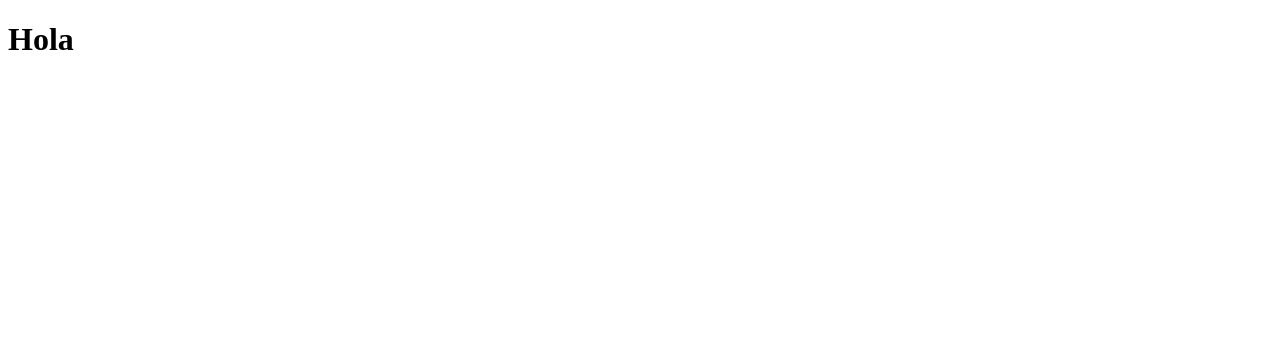
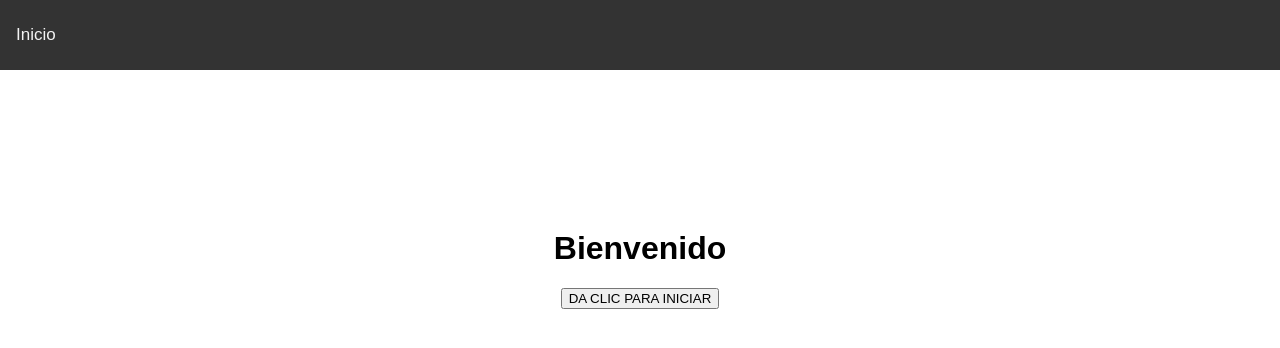
Before and after one commit to rigobertoalag/proyecto-brenda, a React (Create React App) app: page / in a window 1280 px wide. Shown: the top 348 px of the page. Built offline with nearby package versions, Linux system fonts and the light colour scheme.

Commit message:
Categorias implementadas inicio

```diff
--- a/package.json
+++ b/package.json
@@ -8,6 +8,7 @@
     "@testing-library/user-event": "^12.8.3",
     "react": "^17.0.2",
     "react-dom": "^17.0.2",
+    "react-router-dom": "^5.2.0",
     "react-scripts": "4.0.3",
     "web-vitals": "^1.1.1"
   },
--- a/src/App.css
+++ b/src/App.css
@@ -1,38 +1,76 @@
-.App {
-  text-align: center;
+/*************** NavBar*********************/
+body {
+  margin: 0;
+  font-family: Arial, Helvetica, sans-serif;
 }
 
-.App-logo {
-  height: 40vmin;
-  pointer-events: none;
+.topnav {
+  overflow: hidden;
+  background-color: #333;
 }
 
-@media (prefers-reduced-motion: no-preference) {
-  .App-logo {
-    animation: App-logo-spin infinite 20s linear;
+.topnav p {
+  float: left;
+  display: block;
+  color: #f2f2f2;
+  text-align: center;
+  padding: 0.5rem 1rem;
+  text-decoration: none;
+  font-size: 17px;
+}
+
+.topnav .icon {
+  display: none;
+}
+
+@media screen and (max-width: 600px) {
+  .topnav a:not(:first-child) {display: none;}
+  .topnav a.icon {
+    float: right;
+    display: block;
   }
 }
 
-.App-header {
-  background-color: #282c34;
-  min-height: 100vh;
-  display: flex;
-  flex-direction: column;
-  align-items: center;
-  justify-content: center;
-  font-size: calc(10px + 2vmin);
-  color: white;
+@media screen and (max-width: 600px) {
+  .topnav.responsive {position: relative;}
+  .topnav.responsive .icon {
+    position: absolute;
+    right: 0;
+    top: 0;
+  }
+  .topnav.responsive a {
+    float: none;
+    display: block;
+    text-align: left;
+  }
+}
+/***************NavBar END*********************/
+
+
+/***************Card*********************/
+
+/* On mouse-over, add a deeper shadow */
+.card:hover {
+  box-shadow: 0 8px 16px 0 rgba(0,0,0,0.2);
 }
 
-.App-link {
-  color: #61dafb;
+/* Add some padding inside the card container */
+.container {
+  padding: 2px 16px;
 }
 
-@keyframes App-logo-spin {
-  from {
-    transform: rotate(0deg);
-  }
-  to {
-    transform: rotate(360deg);
-  }
+.card {
+  box-shadow: 0 4px 8px 0 rgba(0,0,0,0.2);
+  transition: 0.3s;
+  border-radius: 5px; /* 5px rounded corners */
+  height: 22rem;
+  width: 15rem;
+  margin: 0.5rem 0.5rem 0.5rem 0.5rem;
 }
+
+/* Add rounded corners to the top left and the top right corner of the image */
+img {
+  border-radius: 5px 5px 0 0;
+}
+
+/***************Card END*********************/
--- a/src/App.js
+++ b/src/App.js
@@ -1,9 +1,33 @@
 import './App.css';
+import {
+  BrowserRouter as Router,
+  Switch,
+  Route,
+} from "react-router-dom";
+
+
+import HomePage from './pages/HomePage'
+import NavBar from './components/NavBar'
+import Categories from './pages/Categories'
+import Items from './pages/Items'
 
 function App() {
   return (
     <div>
-      <h1>Hola</h1>
+      <Router>
+        <NavBar />
+          <Switch>
+            <Route exact path="/">
+              <HomePage />
+            </Route>
+            <Route path="/categories">
+              <Categories />
+            </Route>
+            <Route path="/items">
+              <Items />
+            </Route>
+          </Switch>
+      </Router>
     </div>
   );
 }
--- /dev/null
+++ b/src/components/NavBar.js
@@ -0,0 +1,10 @@
+import React from 'react'
+import {Link} from 'react-router-dom'
+
+export default function NavBar() {
+    return (
+        <div className="topnav" id="myTopnav">
+            <Link to='/'><p className="active">Inicio</p></Link>
+        </div>
+    )
+}
--- /dev/null
+++ b/src/pages/Categories.js
@@ -0,0 +1,21 @@
+import React from 'react'
+
+import { category } from '../statics/categories.json'
+
+export default function Categories() {
+    return (
+        <div style={{ display: "flex", justifyContent: "center" }}>
+            {
+                category.map((c) => (
+                    <div className="card" key={c.id}>
+                        <img src={c.img} alt={c.name} style={{ width: "100%" }} />
+                        <div className="container">
+                            <h4><b>{c.name}</b></h4>
+                            <p>{c.description}</p>
+                        </div>
+                    </div>
+                ))
+            }
+        </div>
+    )
+}
--- /dev/null
+++ b/src/pages/HomePage.js
@@ -0,0 +1,11 @@
+import React from 'react'
+import {Link} from 'react-router-dom'
+
+export default function HomePage(){
+    return(
+        <div style={{textAlign: "center", marginTop: "10rem"}}>
+            <h1>Bienvenido</h1>
+            <Link to='/categories'><button>DA CLIC PARA INICIAR</button></Link>
+        </div>
+    )
+}
--- /dev/null
+++ b/src/pages/Items.js
@@ -0,0 +1,7 @@
+import React from 'react'
+
+export default function Items(){
+    return(
+        <div>Hola desde Items</div>
+    )
+}
--- /dev/null
+++ b/src/statics/categories.json
@@ -0,0 +1,22 @@
+{
+    "category":[
+        {
+            "id": 1,
+            "name": "test category 1",
+            "description": "La descripcion va aqui 1",
+            "img": "https://picsum.photos/600/600"
+        },
+        {
+            "id": 2,
+            "name": "test category 2",
+            "description": "La descripcion va aqui 2",
+            "img": "https://picsum.photos/600/600"
+        },
+        {
+            "id": 3,
+            "name": "test category 3",
+            "description": "La descripcion va aqui 3",
+            "img": "https://picsum.photos/600/600"
+        }
+    ]
+}
```
Also changed, not shown: src/statics/items.json (added, +9 -0 lines), 1 other file (tests, documents, lock files or other folders).
